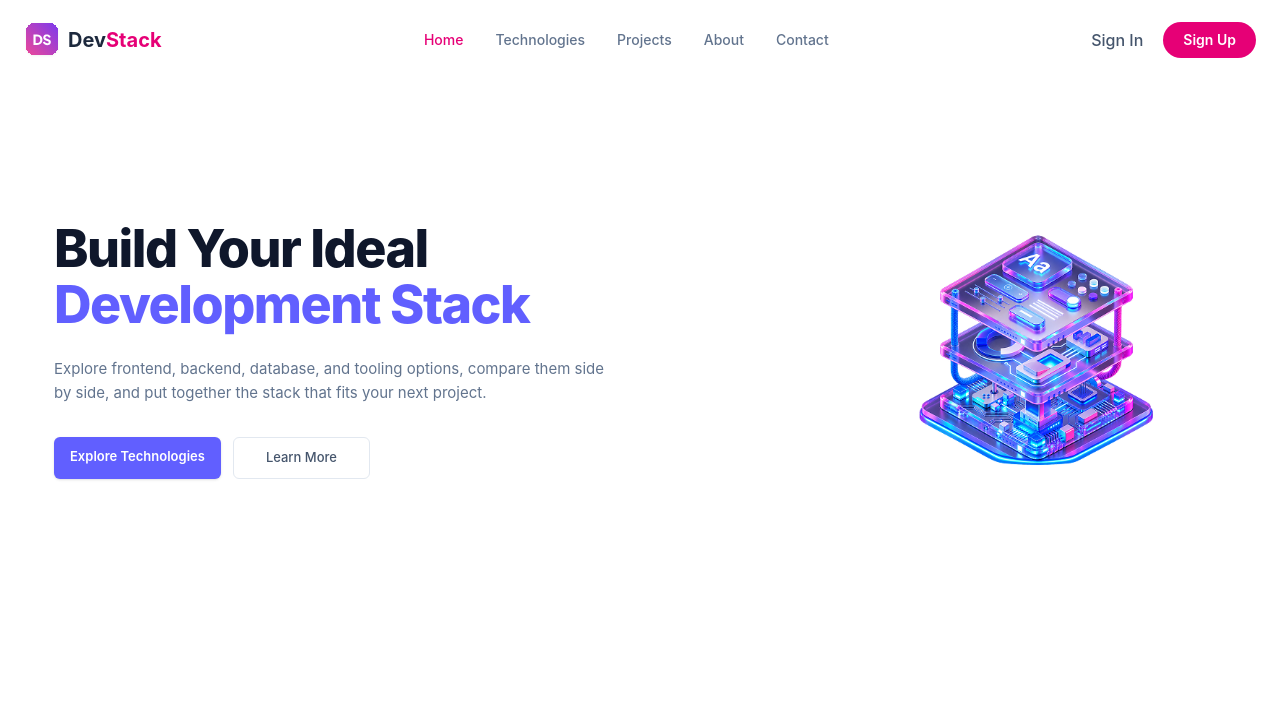
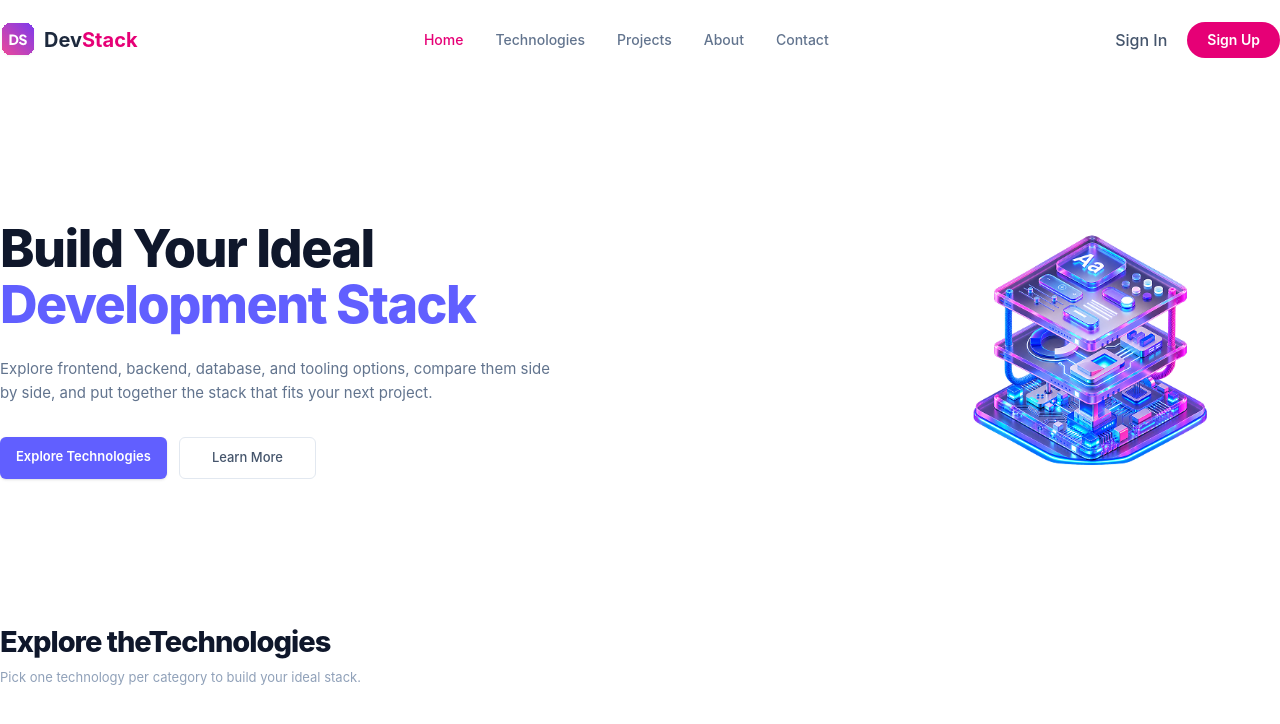
Before and after one commit to myshphew/DevStack, a React (Vite) app: page / in a window 1280 px wide. Shown: the top 724 px of the page. Built offline with nearby package versions, Linux system fonts and the light colour scheme.

Commit message:
TechSection Title and container fixes

```diff
--- a/src/App.tsx
+++ b/src/App.tsx
@@ -1,11 +1,13 @@
 import Nav from "./components/Nav"
 import Hero from "./components/Hero"
+import TechnologiesTitle from "./components/TechnologiesTitle"
 
 const App = () => {
   return (
     <div>
       <Nav/>
       <Hero/>
+      <TechnologiesTitle/>
     </div>
   )
 }
--- a/src/components/Hero.tsx
+++ b/src/components/Hero.tsx
@@ -2,7 +2,7 @@ import React from "react";
 
 const Hero = () => {
   return (
-    <div className="mx-auto max-w-[1220px] px-6">
+    <div className="mx-auto container">
       <div className="flex min-h-[470px] items-center justify-between gap-12 py-20">
         <div>
           <h1 className="text-[42px] font-extrabold leading-[1.08] tracking-[-1.5px] text-slate-900 md:text-[52px]">
--- a/src/components/Nav.tsx
+++ b/src/components/Nav.tsx
@@ -2,7 +2,7 @@ import React from "react";
 
 const Nav = () => {
   return (
-    <div className="mx-auto flex h-20 container items-center justify-between px-6">
+    <div className="mx-auto flex h-20 container items-center justify-between">
 
         <a href="#" className="flex items-center gap-2">
             <img src="/public/logo.svg" alt="logo" />
--- /dev/null
+++ b/src/components/TechnologiesTitle.tsx
@@ -0,0 +1,19 @@
+
+const TechnologiesTitle = () => {
+  return (
+    <div className="mb-8 container mx-auto">
+
+        <h2 className="text-[29px] font-extrabold tracking-[-1px] text-slate-900">
+            Explore the
+            <span className="gradient-text">Technologies</span>
+        </h2>
+
+        <p className="mt-1 text-[13px] text-slate-400">
+            Pick one technology per category to build your ideal stack.
+        </p>
+
+    </div>
+  )
+}
+
+export default TechnologiesTitle
```
